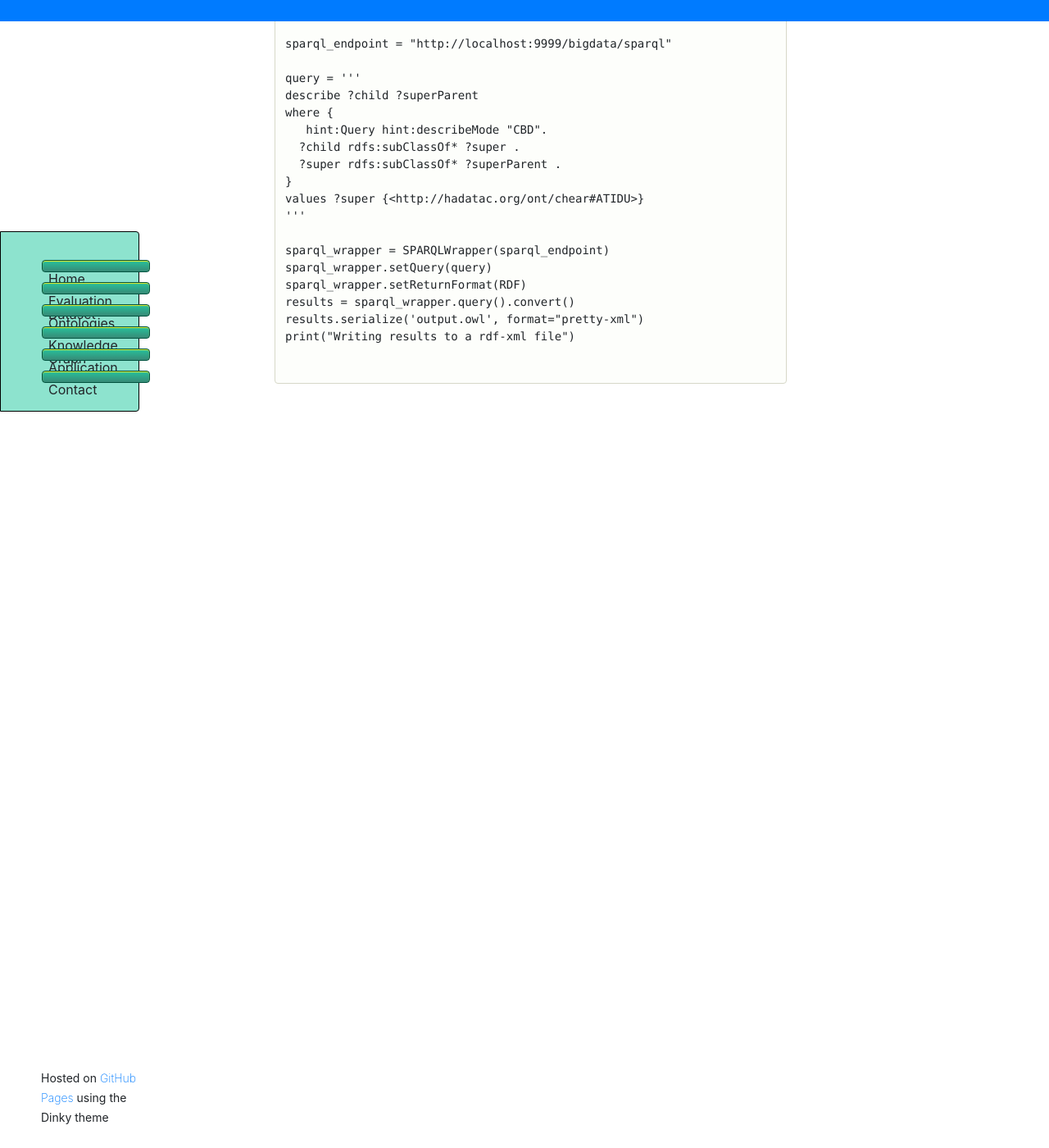
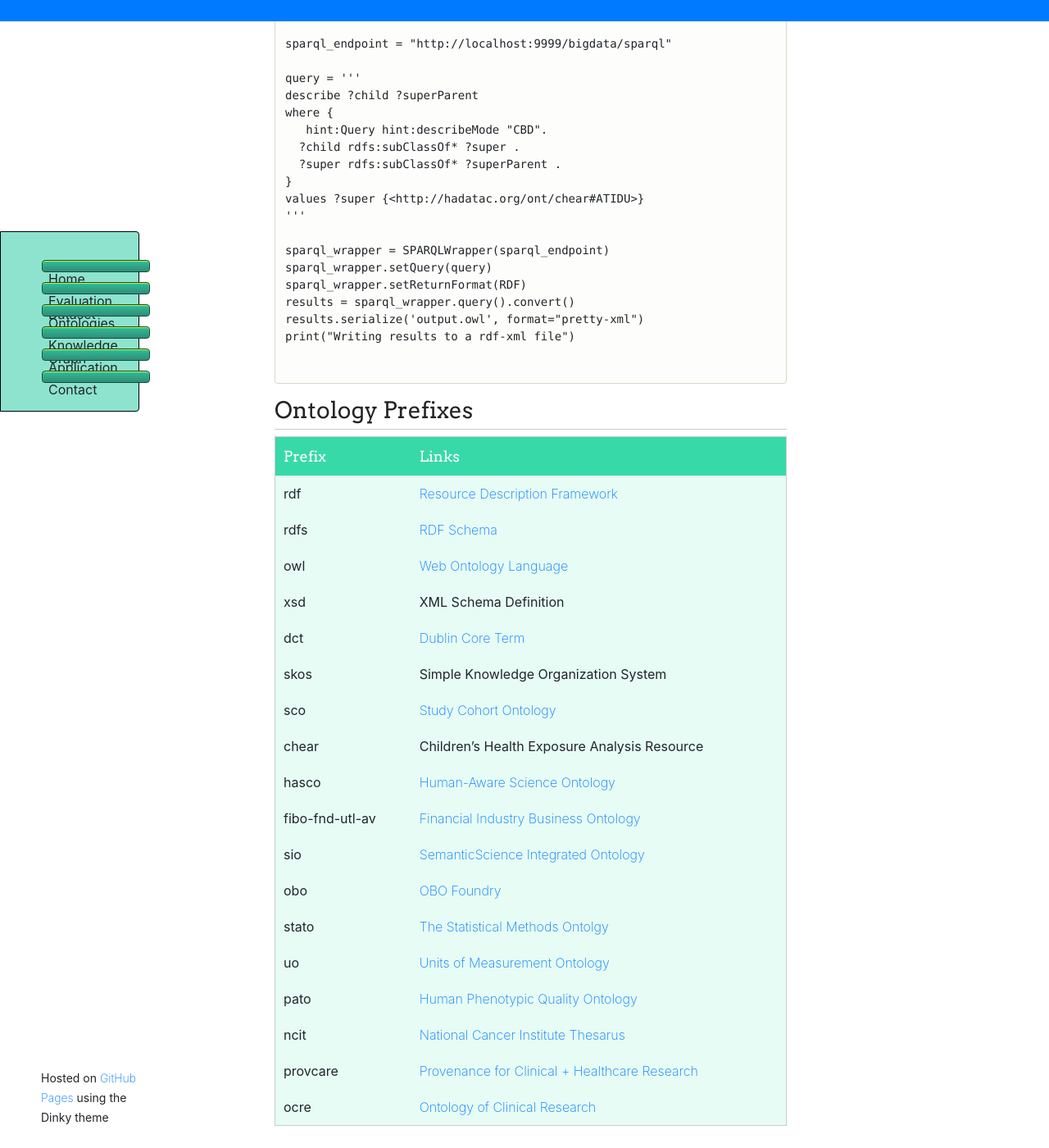
Before and after one commit to tetherless-world/study-cohort-ontology, a Jekyll site: the page built from ontology-resource.md, in a window 1280 px wide and 1400 px high, scrolled down 2732 px. Shown: the whole window at 82% size. Built offline with Jekyll 4.4.1, drawn with Linux system fonts in a browser that asks for light colours; nearby versions of some CDN libraries; our own code applies the rules of GitHub Pages for plain Markdown files; library files that are not in the unit come from our copies; before the commit the page ends 3298 px from its top, so only the background shows below that.

Commit message:
Update ontology-resource.md

```diff
--- a/ontology-resource.md
+++ b/ontology-resource.md
@@ -138,5 +138,86 @@
 print("Writing results to a rdf-xml file")
 
  </pre>
+
+
+ <h3> Ontology Prefixes </h3>
+  <table style="width:100%">
+    <tr>
+    <th>Prefix</th>
+    <th>Links</th>
+  </tr>
+  <tr>
+    <td>rdf</td>
+    <td><a href="http://www.w3.org/1999/02/22-rdf-syntax-ns">Resource Description Framework</a></td>
+  </tr>
+  <tr>
+    <td>rdfs</td>
+    <td><a href="http://www.w3.org/2000/01/rdf-schema"> RDF Schema</a> </td>
+  </tr>
+  <tr>
+    <td>owl</td>
+    <td><a href="http://www.w3.org/2002/07/owl#">Web Ontology Language </a> </td>
+  </tr>
+    <tr>
+    <td> xsd</td>
+    <td> <a href="http://www.w3.org/2001/XMLSchema#"></a> XML Schema Definition</td>
+  </tr>
+    <tr>
+    <td>dct</td>
+    <td> <a href="http://purl.org/dc/terms/">Dublin Core Term</a> </td>
+  </tr>
+   <tr>
+    <td>skos</td>
+    <td> <a href="http://www.w3.org/2004/02/skos/core#"></a>  Simple Knowledge Organization System</td>
+  </tr>
+    <tr>
+    <td>sco</td>
+    <td> <a href="https://idea.tw.rpi.edu/projects/heals/studycohort/"> Study Cohort Ontology</a> </td>
+  </tr>
+    <tr>
+    <td>chear</td>
+    <td> <a href="http://hadatac.org/ont/chear#"></a>  Children’s Health Exposure Analysis Resource</td>
+  </tr>
+    <tr>
+    <td>hasco</td>
+    <td> <a href="http://hadatac.org/ont/hasco#"> Human-Aware Science Ontology</a> </td>
+  </tr>
+    <tr>
+    <td>fibo-fnd-utl-av</td>
+    <td> <a href="http://www.omg.org/spec/EDMC-FIBO/FND/Utilities/AnnotationVocabulary/">Financial Industry Business Ontology</a> </td>
+  </tr>
+    <tr>
+    <td>sio</td>
+    <td> <a href="http://semanticscience.org/resource/">SemanticScience Integrated Ontology</a> </td>
+  </tr>
+     <tr>
+    <td>obo</td>
+    <td> <a href=" http://purl.obolibrary.org/obo/">OBO Foundry</a> </td>
+  </tr>
+    <tr>
+    <td>stato</td>
+    <td> <a href="http://purl.obolibrary.org/obo/STATO_">The Statistical Methods Ontolgy</a> </td>
+  </tr>
+    <tr>
+    <td>uo</td>
+    <td><a href="http://purl.obolibrary.org/obo/UO_"> Units of Measurement Ontology</a> </td>
+  </tr>
+    <tr>
+    <td>pato</td>
+    <td> <a href="http://purl.obolibrary.org/obo/PATO_"> Human Phenotypic Quality Ontology</a> </td>
+  </tr>
+    <tr>
+    <td>ncit</td>
+    <td> <a href="http://purl.obolibrary.org/obo/NCI_">National Cancer Institute Thesarus</a> </td>
+  </tr>
+     <tr>
+    <td>provcare</td>
+    <td> <a href="http://www.case.edu/ProvCaRe/provcare#">Provenance for Clinical + Healthcare Research</a> </td>
+  </tr>
+     <tr>
+    <td>ocre</td>
+    <td> <a href="http://purl.org/net/OCRe/OCRe.owl/#"> Ontology of Clinical Research</a> </td>
+  </tr>
+</table>
  </ul>
  </content>
```
